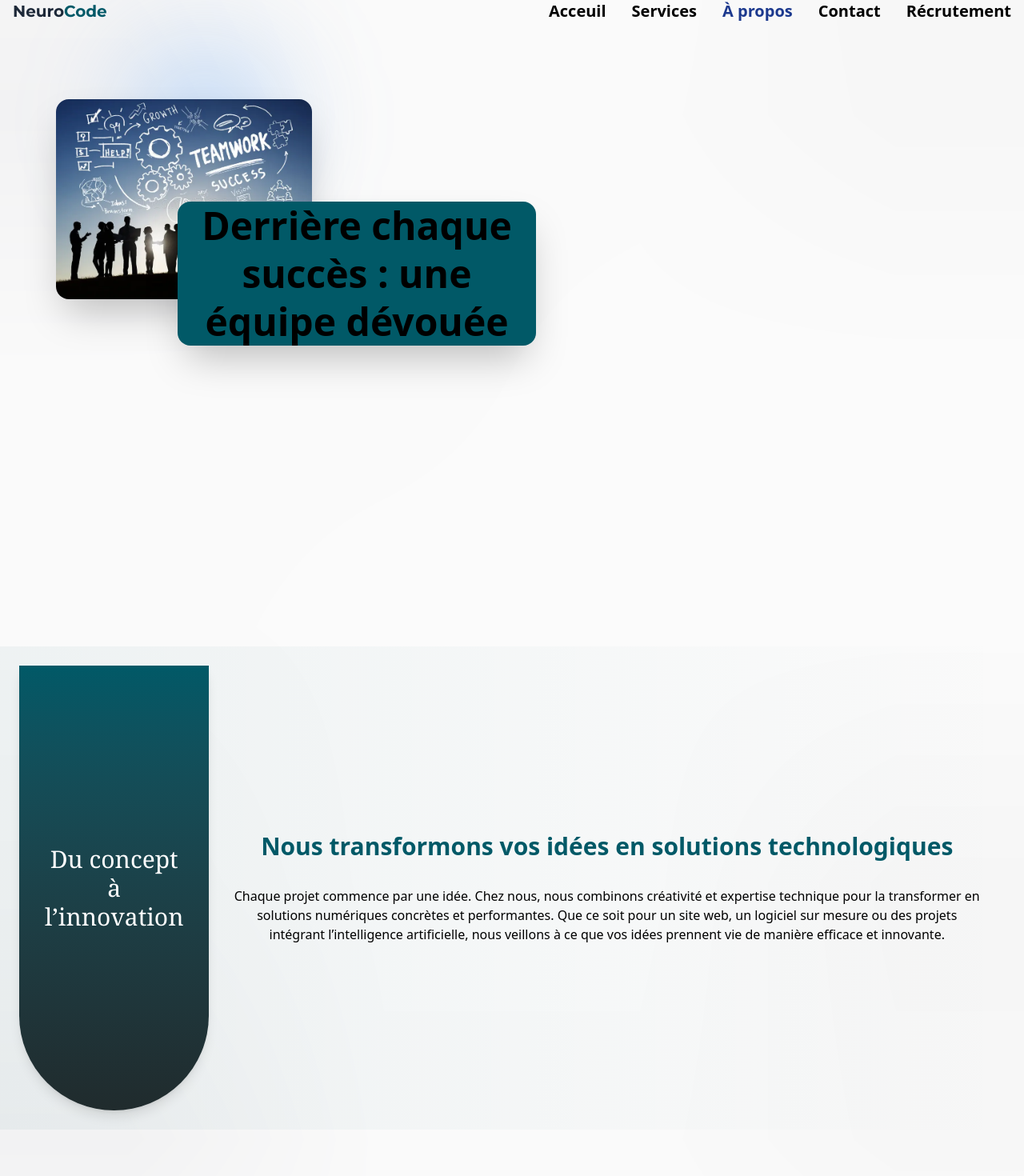
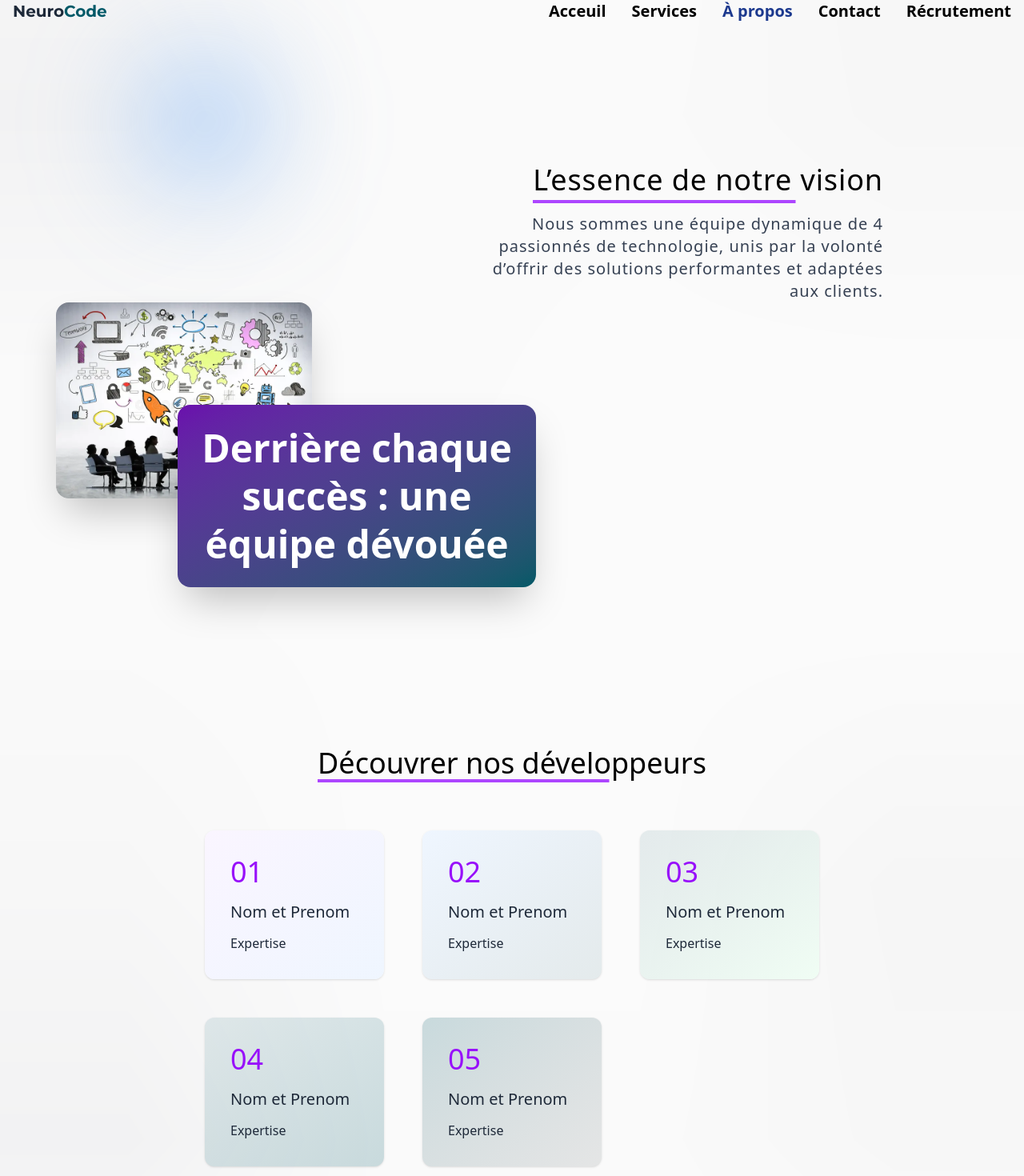
Before and after one commit to Hasina001/NeuroCode, a React (Vite) app in the folder web/: page /a_propos in a window 1280 px wide. Shown: the part 16-1486 px from the top of the page at 80% size. Built offline with nearby package versions, Linux system fonts and the light colour scheme.

Commit message:
A propos

```diff
--- a/web/src/index.css
+++ b/web/src/index.css
@@ -1,4 +1,8 @@
 @import "tailwindcss";
+.{
+  margin: 0px;
+  padding: 0px;
+}
 
 
 .container {
--- a/web/src/pages/miniPages/Apropos.jsx
+++ b/web/src/pages/miniPages/Apropos.jsx
@@ -2,118 +2,159 @@ import { motion } from "framer-motion";
 
 const Apropos = () => {
   return (
-    <div className="container relative                                                                                                                                                                                                                                                                                                                                                                                                                                                                                                                                                                            ">
+    <div className="container relative -mt-0 md:-mt-1">
+
         {/* Notre equipe */}
-      <div className="container flex justify-between items-start p-10 md:p-40 mb-54">
+      <div className="flex flex-col p-6 md:p-12 lg:p-40 mb-20 lg:mb-54 relative font-sans">
 
+        {/* Section "Qui Sommes-nous" remontée */}
+        <motion.div
+          className="ml-auto mb-12 lg:mb-20 pr-0 lg:pr-4 w-full lg:w-auto max-w-lg"  // Alignement à droite
+          initial={{ opacity: 0, x: 50 }}
+          whileInView={{ opacity: 1, x: 0 }}
+          transition={{ delay: 0.2 }}
+        >
+          <div className="text-right">
+            <h2 className=" text-2xl md:text-3xl lg:text-4xl font-medium leading-snug tracking-wide">
+              <span className="relative inline-block">
+                L’essence de notre vision
+                <span className="absolute bottom-0 left-0 h-1 w-full bg-purple-500
+                transform translate-y-1 scale-x-75 origin-left"></span>
+              </span>
+            </h2>
+
+            <p className="mt-4 text-gray-700 text-lg md:text-xl font-light tracking-wider">
+              Nous sommes une équipe dynamique de 4 passionnés de technologie,
+              unis par la volonté d’offrir des solutions performantes et adaptées aux clients.
+
+            </p>
+          </div>
+
+        </motion.div>
+
+        {/* Rangée supérieure (image + texte) - inchangée */}
+        <div className="flex flex-col lg:flex-row justify-between items-start w-full">
+          {/* Image (gauche) */}
           <motion.div
             initial={{ x: -400, opacity: 0 }}
             whileInView={{ x: -250, opacity: 1 }}
             transition={{ duration: 0.8 }}
-        className="relative w-96 ml-40 -mt-20 rounded-2xl shadow-2xl "
+            className="relative w-full lg:w-96 mx-auto lg:ml-40 lg:-mt-20 rounded-2xl shadow-2xl z-10"
           >
-
             <img
-          src="/travail-d-équipe-team-together-collaboration-business-communication-outd-48568990.webp"
+              src="/affaires-team-planning-new-strategic-37442970.webp"
               alt="equipe"
-          className="h-full rounded-2xl object-contain"/>
-
+              className="h-auto w-full rounded-2xl object-contain"
+              loading="lazy"
+            />
           </motion.div>
 
+          {/* Texte (droite) */}
           <motion.div
-        initial={{ x: 400, opacity: 0 }}
+            initial={{ x: -30, opacity: 0 }}
             whileInView={{ x: -450, opacity: 1 }}
-        transition={{ duration: 0.8, delay: 0.5 }}
-        className="mt-12  ml-8 max-w-md bg-[#015967] rounded-2xl shadow-2xl"
+            transition={{ duration: 0.8, delay: 0.4 }}
+            className="mt-8 lg:mt-12 ml-0 lg:ml-8 w-full lg:max-w-md bg-gradient-to-br from-[#6A0DAD] to-[#015967] rounded-2xl shadow-2xl p-6 text-white z-20"
           >
-
-          <h1
-          className=" text-center text-3xl md:text-5xl font-bold leading-tight">
+            <h1 className="text-center text-2xl sm:text-3xl md:text-4xl lg:text-5xl font-bold leading-tight">
               Derrière chaque succès : une équipe dévouée
             </h1>
+          </motion.div>
+        </div>
 
+        {/* Notre equipe en detail */}
+        <div className="py-50 px-6 md:px-12 lg:px-24">
+          <motion.h1
+            className="text-3xl md:text-4xl font-medium text-center mb-16"
+            initial={{ scale: 0.8, opacity: 0 }}
+            whileInView={{ scale: 1, opacity: 1 }}
+            transition={{ duration: 0.6 }}
+          >
+            <span className="relative inline-block">
+              Découvrer nos développeurs
+              <span className="absolute bottom-0 left-0 h-1 w-full bg-purple-500
+                transform translate-y-1 scale-x-75 origin-left"></span>
+            </span>
+          </motion.h1>
+
+            {/* Presentation equipe */}
+          <div className="grid grid-cols-1 md:grid-cols-3 gap-8 md:gap-12">
+
+            {/* Bloc 01 */}
+            <motion.div
+              className="bg-gradient-to-br from-purple-50 to-blue-50 rounded-xl p-8
+              shadow-sm hover:shadow-md transition-shadow duration-300"
+              initial={{ scale: 0.8, opacity: 0 }}
+              whileInView={{ scale: 1, opacity: 1 }}
+              transition={{ duration: 0.6 }}
+            >
+              <div className="text-purple-600 text-4xl mb-4">01</div>
+              <h3 className="text-xl font-medium mb-3 text-gray-800">Nom et Prenom</h3>
+              <p className="text-gray-800 font-light leading-relaxed">Expertise</p>
             </motion.div>
 
-      </div>
-        {/* Mission */}
-      <div className="container flex justify-between bg-gradient-to-r
-      from-[#015967]/5
-      relative z-10 p-6 "
-      >
-
+            {/* Bloc 02 */}
             <motion.div
-          initial={{ y:-400, opacity: 0 }}
-          whileInView={{ y: 0, opacity: 1 }}
-          transition={{ duration: 0.8 }}
-          viewport={{ once: false }}
-          className=" text-white"
-        >
-          <h2
-          className="text-center text-3xl font-serif px-8 p-56 border-0
-          rounded-b-full shadow-lg bg-gradient-to-b
-          from-[#015967] to-[#202B2D]">
-            Du concept à l’innovation
-          </h2>
-
-        </motion.div>
-        <div className="flex flex-col justify-center items-center p-6">
-            <motion.h2
+              className="bg-gradient-to-br from-blue-50 to-[#015967]/10 rounded-xl p-8
+              shadow-sm hover:shadow-md transition-shadow duration-300"
               initial={{ scale: 0.8, opacity: 0 }}
               whileInView={{ scale: 1, opacity: 1 }}
-              transition={{ duration: 0.4, delay: 0.3 }}
-              className="text-[#015967] text-center text-3xl font-bold mb-8"
+              transition={{ duration: 0.6, delay: 0.2 }}
             >
-              Nous transformons vos idées en solutions technologiques
-            </motion.h2>
-            <motion.p
+              <div className="text-purple-600 text-4xl mb-4">02</div>
+              <h3 className="text-xl font-medium mb-3 text-gray-800">Nom et Prenom</h3>
+              <p className="text-gray-800 font-light leading-relaxed">Expertise</p>
+            </motion.div>
+
+            {/* Bloc 03 */}
+            <motion.div
+              className="bg-gradient-to-br from-[#015967]/10 to-green-50 rounded-xl p-8
+              shadow-sm hover:shadow-md transition-shadow duration-300"
               initial={{ scale: 0.8, opacity: 0 }}
               whileInView={{ scale: 1, opacity: 1 }}
-              transition={{ duration: 0.8, delay: 0.5 }}
-              className="text-center"
+              transition={{ duration: 0.6, delay: 0.4 }}
             >
-              Chaque projet commence par une idée. Chez nous, nous combinons créativité et expertise technique pour la transformer en solutions numériques concrètes et performantes. Que ce soit pour un site web, un logiciel sur mesure ou des projets intégrant l’intelligence artificielle, nous veillons à ce que vos idées prennent vie de manière efficace et innovante.
-            </motion.p>
+              <div className="text-purple-600 text-4xl mb-4">03</div>
+              <h3 className="text-xl font-medium mb-3 text-gray-800">Nom et Prenom</h3>
+              <p className="text-gray-800 font-light leading-relaxed">Expertise</p>
+            </motion.div>
+
+            {/* Bloc 04 */}
+            <motion.div
+              className="bg-gradient-to-br from-[#015967]/10 to-[#015967]/20 rounded-xl p-8
+              shadow-sm hover:shadow-md transition-shadow duration-300"
+              initial={{ scale: 0.8, opacity: 0 }}
+              whileInView={{ scale: 1, opacity: 1 }}
+              transition={{ duration: 0.6, delay: 0.4 }}
+            >
+              <div className="text-purple-600 text-4xl mb-4">04</div>
+              <h3 className="text-xl font-medium mb-3 text-gray-800">Nom et Prenom</h3>
+              <p className="text-gray-800 font-light leading-relaxed">Expertise</p>
+            </motion.div>
+
+            {/* Bloc 05 */}
+            <motion.div
+              className="bg-gradient-to-br from-[#015967]/20 to-[#202B2D]/10 rounded-xl p-8
+              shadow-sm hover:shadow-md transition-shadow duration-300"
+              initial={{ scale: 0.8, opacity: 0 }}
+              whileInView={{ scale: 1, opacity: 1 }}
+              transition={{ duration: 0.6, delay: 0.4 }}
+            >
+              <div className="text-purple-600 text-4xl mb-4">05</div>
+              <h3 className="text-xl font-medium mb-3 text-gray-800">Nom et Prenom</h3>
+              <p className="text-gray-800 font-light leading-relaxed">Expertise</p>
+            </motion.div>
 
           </div>
 
         </div>
-        {/* tech */}
-      <div className="container">
-        <div className="container p-56">
-          <h2>
-            Notre technologie
-          </h2>
+
       </div>
 
-        <div className="container p-56">
-          presentation
+        {/* Mission */}
+      <div>
+
       </div>
-      </div>
-        {/* vision */}
-      <div className="container">
-        <div className="container p-56">
-          <h2>
-            Notre vision
-          </h2>
-        </div>
-
-        <div className="container p-56">
-          qu'est ce qu'on vise  !
-        </div>
-      </div>
-        {/* Pourquoi nous ? */}
-      <div className="container">
-        <div className="container p-56">
-          <h2>
-            Pourquoi nous
-          </h2>
-        </div>
-
-        <div className="container p-56">
-          nos qualité !
-        </div>
-      </div>
-
         {/* Contact */}
 
     </div>
```
Lines whose indentation alone changed are shown as unchanged.
